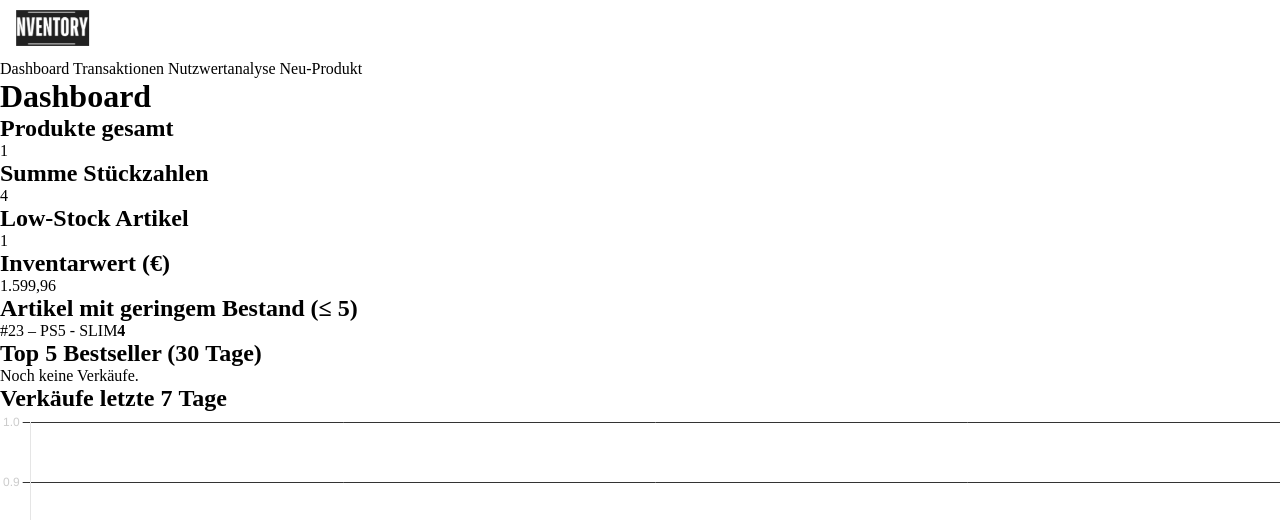
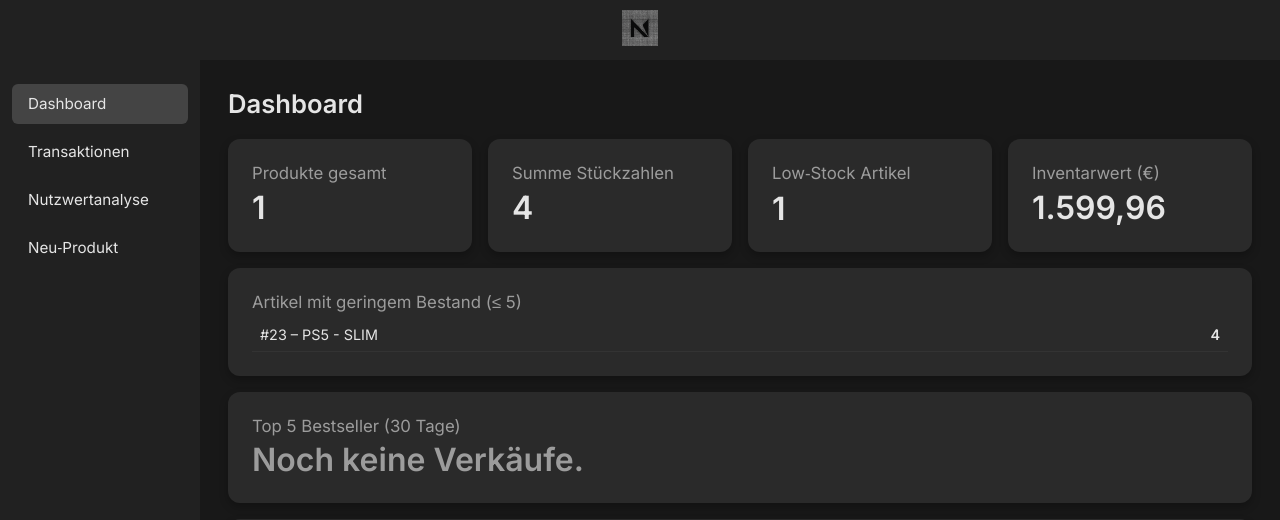
Before and after one commit to Nareiki/Nventory, a PHP site: page /personalDashboard.php in a window 1280 px wide. Shown: the top 520 px of the page. Run offline with PHP 8.4, Linux system fonts and the light colour scheme; data comes from the database, SQL or seed files in the repository; data that the repository does not hold is empty.

Commit message:
Dashboard Nutzwertanalyse

```diff
--- a/CSS/dashboard.css
+++ b/CSS/dashboard.css
@@ -54,6 +54,7 @@ h1{font-size:1.6rem;font-weight:600;margin-bottom:1.25rem}
   background: var(--bg-1);
   display: flex;
   align-items: center;
+  justify-content: center;
   padding: 0 1rem;
   z-index: 100;
 }
@@ -66,3 +67,16 @@ h1{font-size:1.6rem;font-weight:600;margin-bottom:1.25rem}
 .wrapper {
   padding-top: 60px;
 }
+
+:root{--bg-0:#181818;--bg-1:#212121;--bg-2:#2a2a2a;--txt:#e5e5e5;--accent:#9c9c9c;}
+*{box-sizing:border-box;font-family:"Inter",sans-serif;margin:0;padding:0}
+body{background:var(--bg-0);color:var(--txt);display:flex;height:100vh}
+.topbar{position:fixed;top:0;left:0;right:0;height:60px;background:var(--bg-1);display:flex;align-items:center;padding:0 1rem;z-index:100;}
+.topbar img{height:36px;}
+.wrapper{display:flex;width:100%;padding-top:60px;}
+.sidebar{width:200px;background:var(--bg-1);display:flex;flex-direction:column;padding:1.5rem .75rem;gap:.5rem;}
+.nav-item{display:block;padding:.65rem 1rem;border-radius:6px;font-size:.95rem;font-weight:500;color:var(--txt);text-decoration:none;}
+.nav-item:hover{background:#333;}
+.active{background:#444;}
+.content{flex:1;padding:1.75rem;overflow:auto;}
+/* … plus alle deine Card- und Table-Styles … */
--- a/analysis.php
+++ b/analysis.php
@@ -34,13 +34,13 @@ usort($rows, fn($a,$b) => ($a['days']??PHP_INT_MAX) <=> ($b['days']??PHP_INT_MAX
     href="https://fonts.googleapis.com/css2?family=Inter:wght@300;400;500;600&display=swap"
     rel="stylesheet">
 
-  <link rel="stylesheet" href="CSS/analysis.css">
+    <link rel="stylesheet" href="CSS/analysis.css">
 </head>
 
 <body>
 <header class="topbar">
   <a href="index.php">
-    <img src="pictures/Nventory_Logo.png" alt="Home">
+    <img src="pictures/logoTest_transparent.png" alt="Home">
   </a>
 </header>
   <nav class="sidebar">
--- a/personalDashboard.php
+++ b/personalDashboard.php
@@ -39,15 +39,13 @@ $labels=$values=[];for($i=6;$i>=0;$i--){$d=date('Y-m-d',strtotime("-$i day"));$l
   <title>Nventory · Dashboard</title>
   <link href="https://fonts.googleapis.com/css2?family=Inter:wght@300;400;600&display=swap" rel="stylesheet">
   <script src="https://cdn.jsdelivr.net/npm/chart.js"></script>
-  <link rel="stylesheet" href="CSS/personalDashboard.css">
-
+  <link rel="stylesheet" href="CSS/dashboard.css">
+  <!-- Styles in CSS/personalDashboard.css -->
 </head>
 <body>
-<header class="topbar">
-  <a href="index.php">
-    <img src="pictures/Nventory_Logo.png" alt="Home">
-  </a>
-</header>
+<!-- Header mit Logo, führt zur Startseite -->
+<header class="topbar"><a href="index.php"><img src="pictures/logoTest_transparent.png" alt="Home"></a></header>
+
 <div class="wrapper">
   <nav class="sidebar">
     <a class="nav-item active" href="personalDashboard.php">Dashboard</a>
--- a/transactions.php
+++ b/transactions.php
@@ -24,12 +24,12 @@ $rows = $conn->query($sql)->fetch_all(MYSQLI_ASSOC);
   <meta charset="UTF-8">
   <title>Transaktionen · Nventory</title>
   <link href="https://fonts.googleapis.com/css2?family=Inter:wght@300;400;500;600&display=swap" rel="stylesheet">
-  <link rel="stylesheet" href="CSS/transactions.css">
+<link rel="stylesheet" href="CSS/transactions.css">
 </head>
 <body>
 <header class="topbar">
   <a href="index.php">
-    <img src="pictures/Nventory_Logo.png" alt="Home">
+    <img src="pictures/logoTest_transparent.png" alt="Home">
   </a>
 </header>
   <nav class="sidebar">
```
Also changed, not shown: CSS/analysis.css (+22 -6 lines), CSS/transactions.css (+23 -6 lines).
